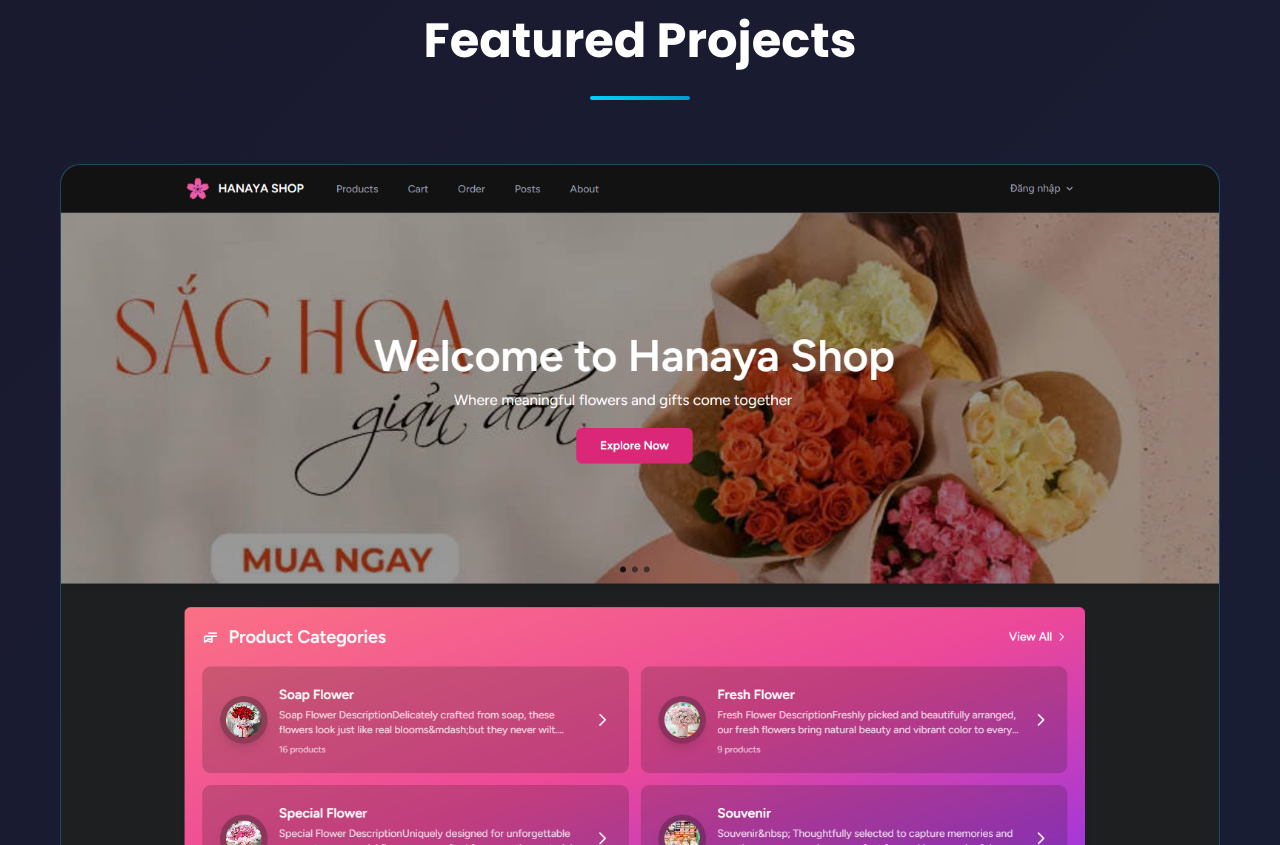
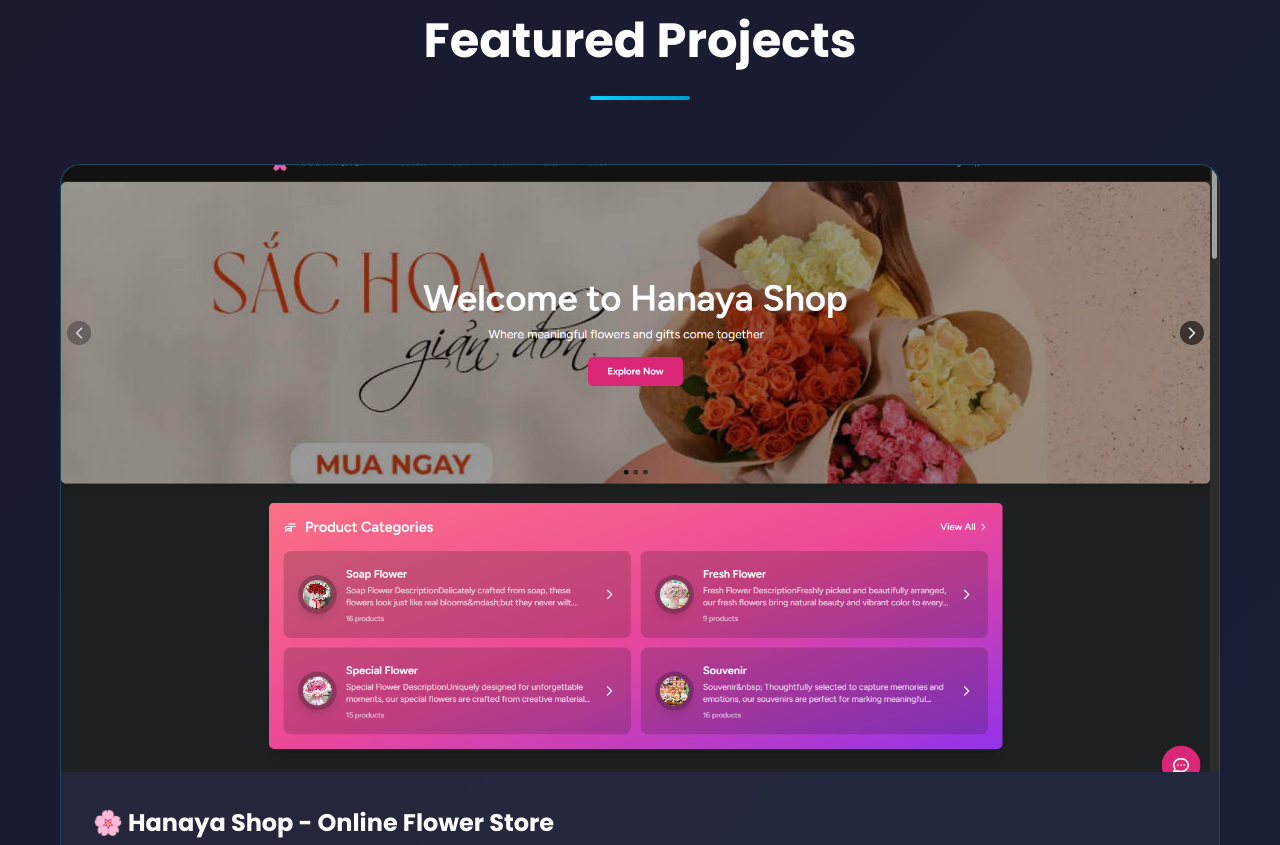
Before and after one commit to nguyentrungnghia1802/Profile, a website: page index.html in a window 1280 px wide. Shown: the part 4064-4909 px from the top of the page. Drawn offline with nearby package versions, Linux system fonts and the light colour scheme.

Commit message:
deploy: 78f60fa672a8987340a7cd6624702201ebb5feb0

```diff
--- a/src/resources/css/home_page.css
+++ b/src/resources/css/home_page.css
@@ -1379,11 +1379,11 @@ body.nav-open {
     }
 
     /* Override project image height for desktop - ensure no CSS conflict */
-    @media (min-width: 1024px) {
+    @media (min-width: 777px) {
         .projects-grid .project-card .project-image {
-            height: 800px !important;
-            min-height: 400px !important;
-            max-height: 800px !important;
+            height: 607px !important;
+            min-height: 304px !important;
+            max-height: 607px !important;
         }
     }
 
```
